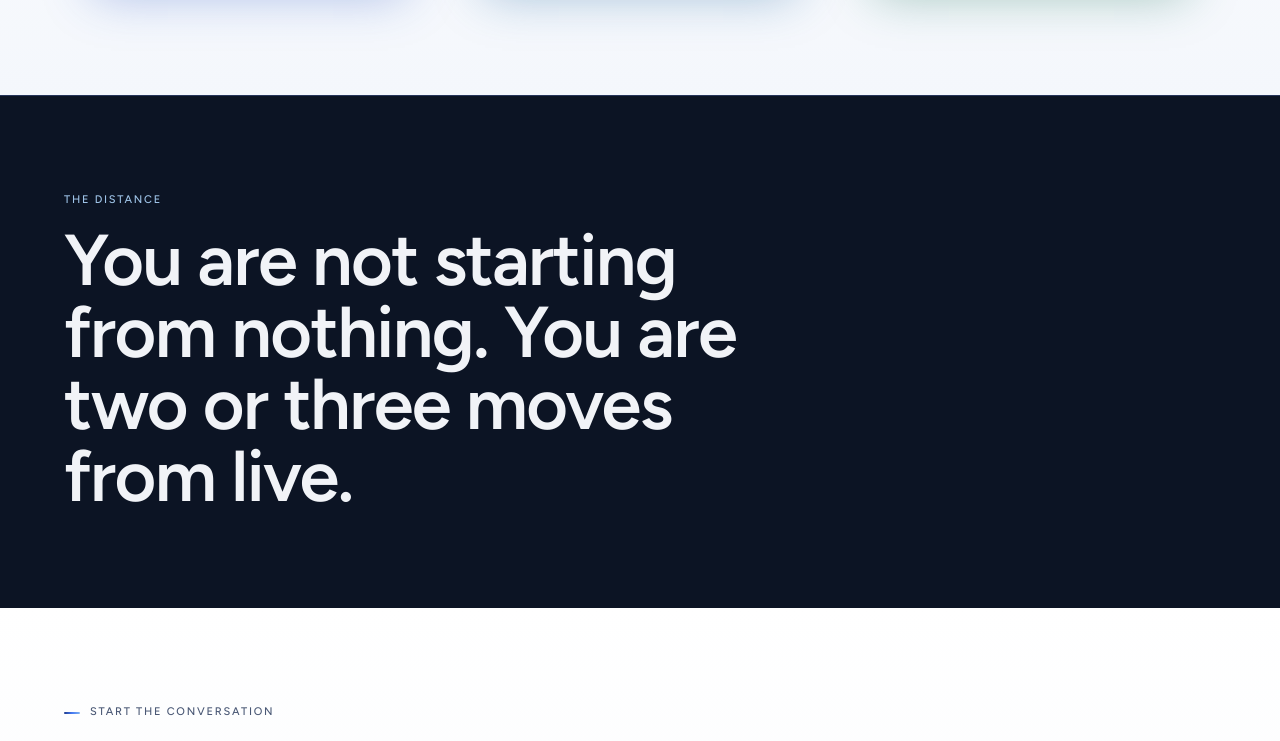
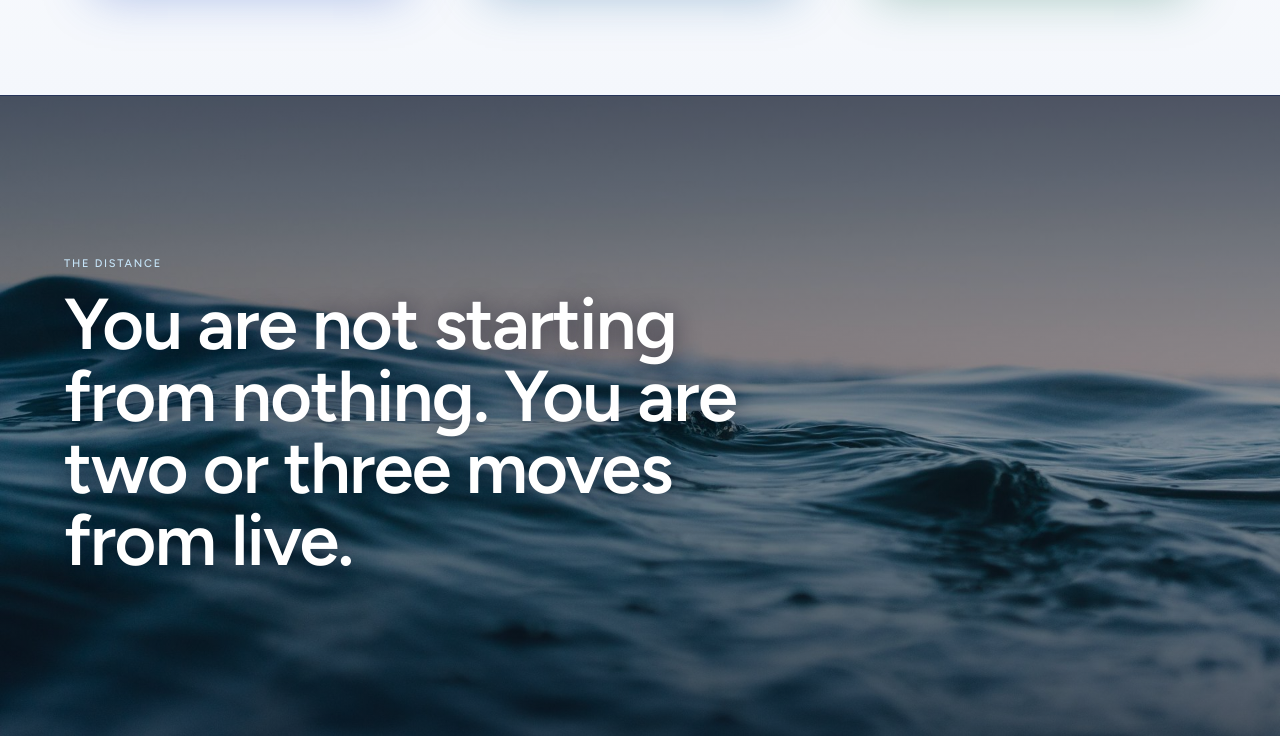
Before and after one commit to dennymypenny/flowzone-ai, a Next.js app: page / in a window 1280 px wide. Shown: the part 2287-3028 px from the top of the page. Built offline with nearby package versions, Linux system fonts and the light colour scheme.

Commit message:
The distance rides the sea
The distance section gets a full-bleed calm ocean background with a navy scrim, white type with a soft shadow. Image is assets/sea-distance.jpg, 170KB.

```diff
--- a/src/app/page.tsx
+++ b/src/app/page.tsx
@@ -243,12 +243,28 @@ export default function Home() {
       {/* The distance argument, as type. The picture that used to sit here
           was stock, and a design studio's site cannot carry an image that is
           not work. The line lands on its own. */}
-      <section data-flow className="border-t border-rule px-6 py-16 md:py-24">
-        <div className="max-w-6xl mx-auto">
-          <p className="text-[11px] font-medium uppercase tracking-label text-[#9FC4E8] mb-4">
+      <section data-flow className="relative border-t border-rule px-6 py-24 md:py-40 overflow-hidden">
+        <img
+          src="/assets/sea-distance.jpg"
+          alt=""
+          aria-hidden
+          className="absolute inset-0 w-full h-full object-cover"
+        />
+        <div
+          className="absolute inset-0 pointer-events-none"
+          style={{
+            background:
+              "linear-gradient(180deg, rgba(6,11,31,0.66) 0%, rgba(6,11,31,0.34) 55%, rgba(6,11,31,0.58) 100%)",
+          }}
+        />
+        <div className="relative max-w-6xl mx-auto">
+          <p className="text-[11px] font-medium uppercase tracking-label text-[#C6E4F8] mb-4">
             The distance
           </p>
-          <h2 className="font-display text-[2.5rem] sm:text-6xl md:text-7xl leading-[0.98] max-w-[16ch]">
+          <h2
+            className="font-display text-[2.5rem] sm:text-6xl md:text-7xl leading-[0.98] max-w-[16ch] text-white"
+            style={{ textShadow: "0 2px 24px rgba(6,11,31,0.55)" }}
+          >
             You are not starting from nothing. You are two or three moves
             from live.
           </h2>
```
Also changed, not shown: public/assets/sea-distance.jpg (added).
